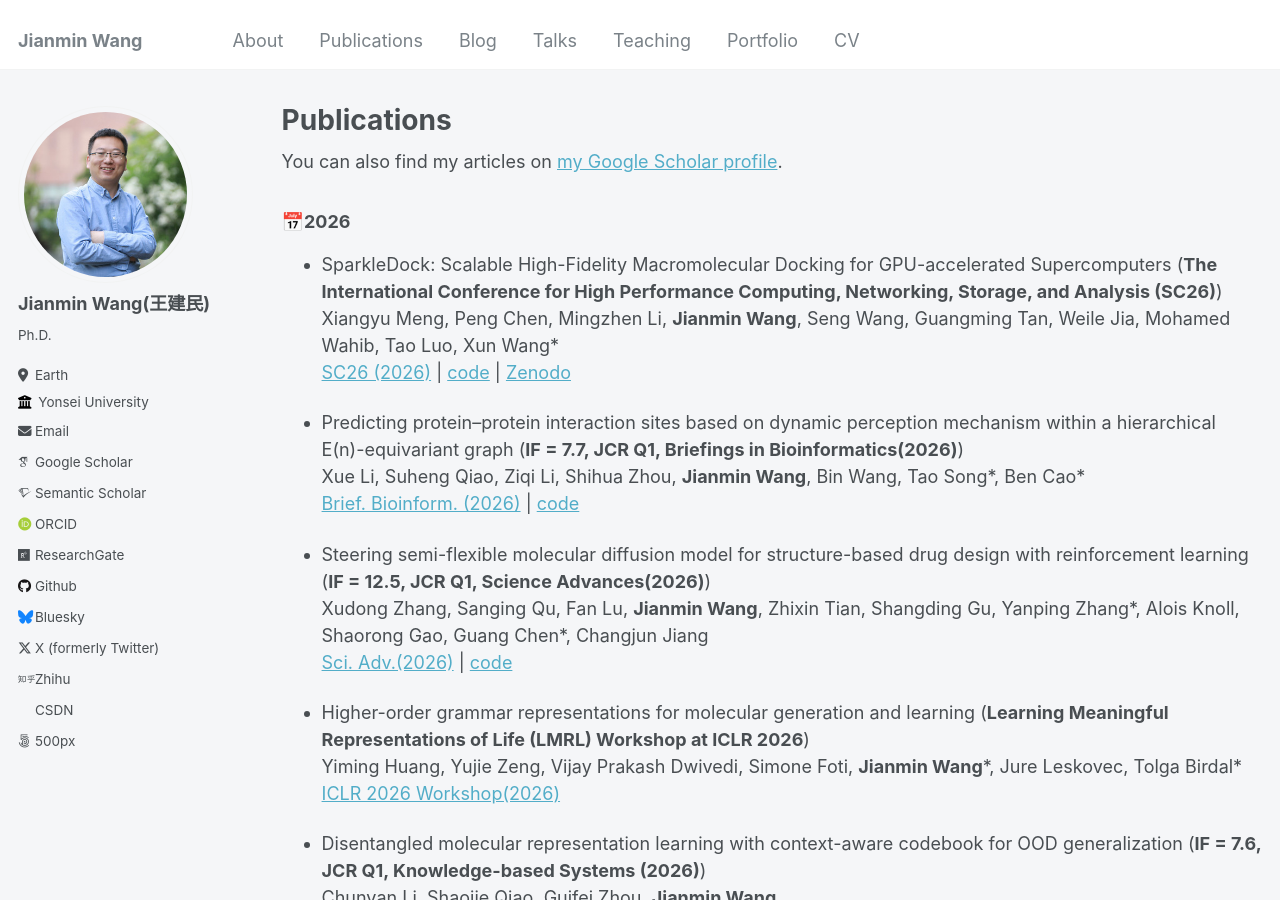
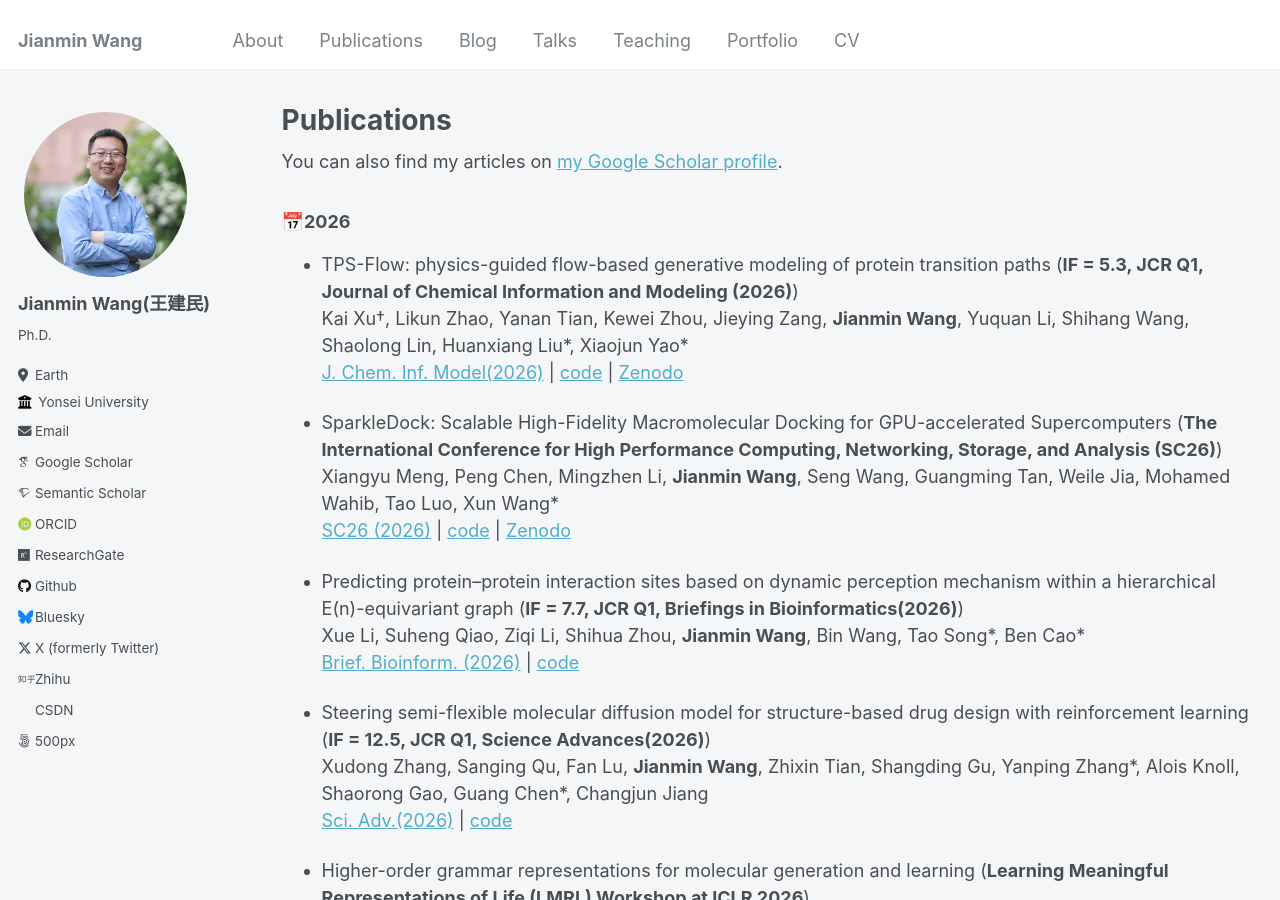
Before and after one commit to Jianmin2drugai/Jianmin2drugai.github.io, a Jekyll site: the page built from _pages/publications.md, in a window 1280 px wide and 900 px high. Built offline with Jekyll 4.4.1, drawn with Linux system fonts in a browser that asks for light colours; some web fonts are replaced.

Commit message:
Update publications.md

```diff
--- a/_pages/publications.md
+++ b/_pages/publications.md
@@ -16,6 +16,10 @@ author_profile: true
 {% endfor %}
 
 ### &#x1F4C5;2026
+
+*   TPS-Flow: physics-guided flow-based generative modeling of protein transition paths (**IF = 5.3, JCR Q1, Journal of Chemical Information and Modeling (2026)**)
+    Kai Xu†, Likun Zhao, Yanan Tian, Kewei Zhou, Jieying Zang, **Jianmin Wang**, Yuquan Li, Shihang Wang, Shaolong Lin, Huanxiang Liu\*, Xiaojun Yao\*
+    [J. Chem. Inf. Model(2026)](https://github.com/lfs119/TPS-Flow) | [code](https://github.com/lfs119/TPS-Flow) | [Zenodo](https://doi.org/10.5281/zenodo.17731628)
 
 *   SparkleDock: Scalable High-Fidelity Macromolecular Docking for GPU-accelerated Supercomputers (**The International Conference for High Performance Computing, Networking, Storage, and Analysis (SC26)**)
     Xiangyu Meng, Peng Chen, Mingzhen Li, **Jianmin Wang**, Seng Wang, Guangming Tan, Weile Jia, Mohamed Wahib, Tao Luo, Xun Wang\*
```
